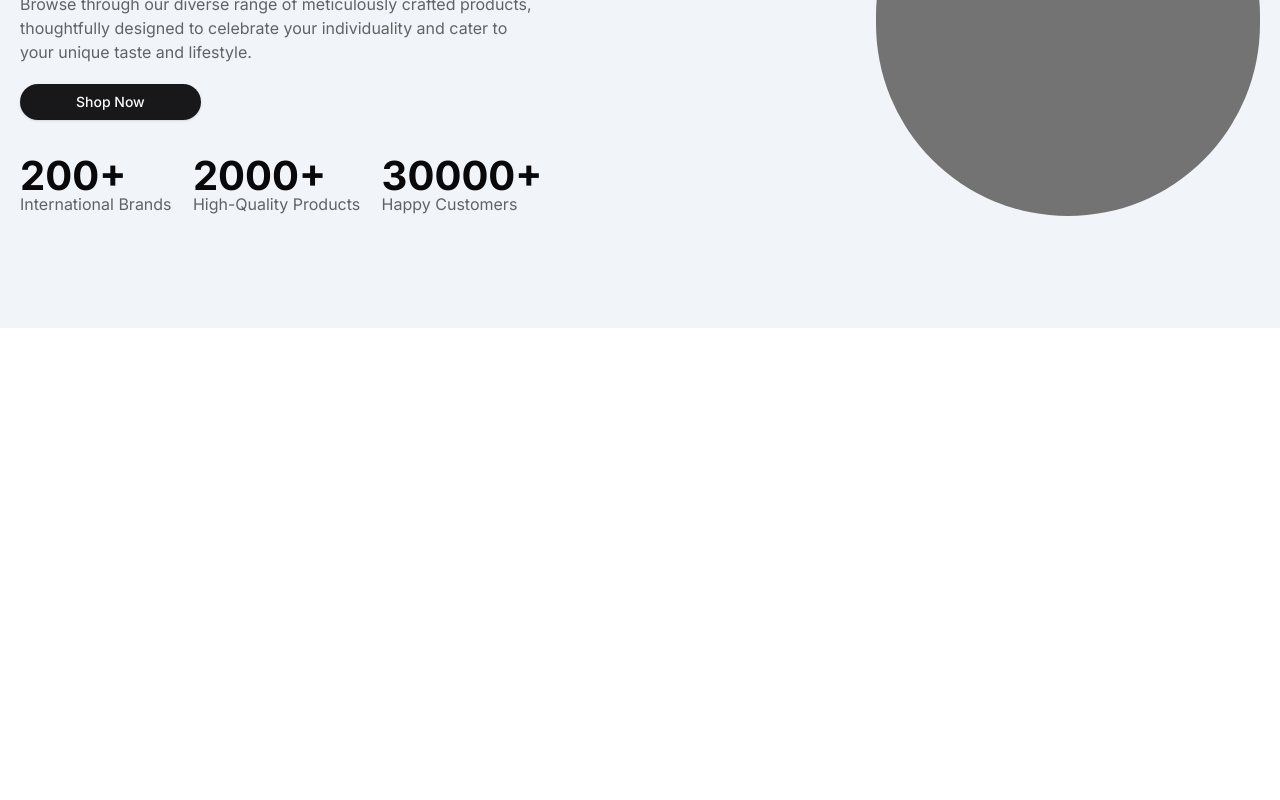
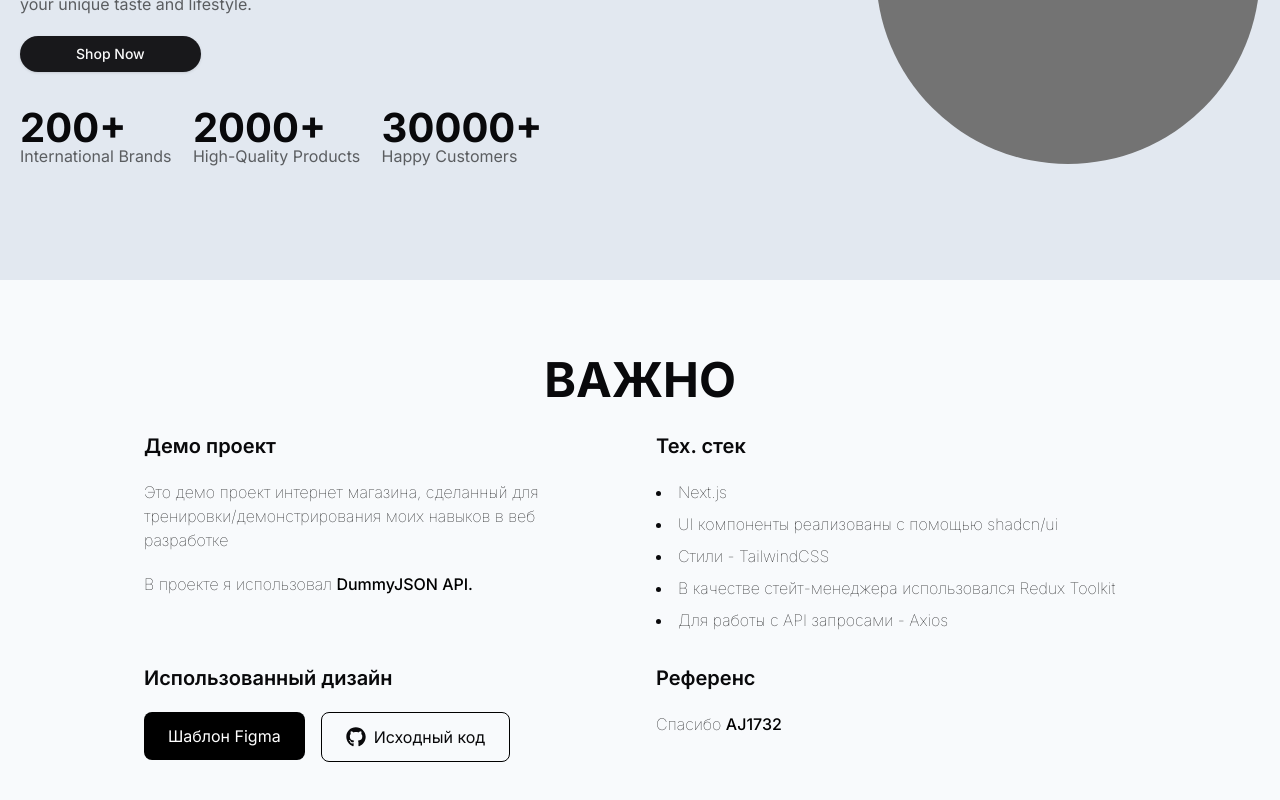
Before and after one commit to Gennod/ibb-shopco, a Next.js app: page / in a window 1280 px wide. Shown: the part 384-1184 px from the top of the page. Before the commit the page ends 800 px from the top, so only its background shows below. Built offline with nearby package versions, Linux system fonts and the light colour scheme.

Commit message:
feat: add NoticeSection

```diff
--- a/package.json
+++ b/package.json
@@ -18,6 +18,7 @@
     "next": "15.1.7",
     "react": "^19.0.0",
     "react-dom": "^19.0.0",
+    "react-icons": "^5.5.0",
     "tailwind-merge": "^3.0.1",
     "tailwindcss-animate": "^1.0.7"
   },
--- a/src/app/globals.css
+++ b/src/app/globals.css
@@ -155,3 +155,65 @@
 		@apply bg-background text-foreground;
 	}
 }
+
+::-webkit-scrollbar {
+	width: 7px;
+	height: 7px;
+}
+
+::-webkit-scrollbar-track {
+	background-color: white;
+}
+
+::-webkit-scrollbar-thumb {
+	background-color: black;
+}
+
+::-webkit-scrollbar-thumb {
+	border-radius: 100vw;
+	transition: all 500ms ease-in-out;
+}
+
+::-webkit-scrollbar-track:hover {
+	background-color: white;
+	transition: all 500ms ease-in-out;
+}
+
+::-webkit-scrollbar-thumb:hover {
+	background-color: black;
+}
+
+/* .content-grid {
+	--padding-inline: 1rem;
+	--content-max-width: 77.5rem;
+	--layout-max-width: 90rem;
+
+	display: grid;
+	grid-template-columns:
+		[full-width-start]
+		minmax(var(--padding-inline), 1fr)
+		[content-start]
+		min(100% - (var(--padding-inline) * 2), var(--content-max-width))
+		[content-end]
+		minmax(var(--padding-inline), 1fr)
+		[full-width-end];
+}
+.content-grid > :not(.full-width) {
+	grid-column: content;
+}
+.content-grid > .full-width {
+	grid-column: full-width;
+} */
+
+.no-scrollbar::-webkit-scrollbar {
+	display: none;
+}
+
+.no-scrollbar {
+	-ms-overflow-style: none;
+	scrollbar-width: none;
+}
+
+.text-balance {
+	text-wrap: balance;
+}
--- a/src/app/layout.tsx
+++ b/src/app/layout.tsx
@@ -23,7 +23,7 @@ export default function RootLayout({
 				<header className='content-grid fixed z-50 w-full bg-white border-b border-black/10'>
 					<Navbar />
 				</header>
-				<main className='pt-28 pl-5 pr-5 bg-slate-100'>{children}</main>
+				<main className='pt-20'>{children}</main>
 			</body>
 		</html>
 	)
--- a/src/app/page.tsx
+++ b/src/app/page.tsx
@@ -1,9 +1,10 @@
-import { HeroSection } from '@/components/sections/Homepage'
+import { HeroSection, NoticeSection } from '@/components/sections/Homepage'
 
 export default function Home() {
 	return (
 		<>
 			<HeroSection />
+			<NoticeSection />
 		</>
 	)
 }
--- a/src/components/sections/Homepage/HeroSection/index.tsx
+++ b/src/components/sections/Homepage/HeroSection/index.tsx
@@ -20,7 +20,7 @@ const data: {
 
 export default function HeroSection() {
 	return (
-		<section className='flex justify-between full-width pb-28 pt-12 lg:pt-24'>
+		<section className='flex justify-between items-center full-width pb-28 pt-12 pl-5 pr-5 lg:pt-20 bg-slate-200'>
 			<div>
 				<h1 className='font-integral text-4xl leading-[2.125rem] text-black max-md:max-w-[22.5rem] md:text-5xl lg:text-[4rem] lg:leading-[4rem] uppercase font-black'>
 					Find stuff
--- /dev/null
+++ b/src/components/sections/Homepage/NoticeSection/index.tsx
@@ -0,0 +1,78 @@
+import Link from 'next/link'
+import { FaGithub } from 'react-icons/fa'
+
+export default function NoticeSection() {
+	return (
+		<section className='bg-slate-50 flex w-full flex-col items-center gap-8 py-10 md:py-20'>
+			<h2 className='font-bold font-integral text-[2rem] md:text-4xl lg:text-center lg:text-[3rem] uppercase'>
+				Важно
+			</h2>
+			<div className='grid max-w-5xl gap-8 px-4 md:grid-cols-2 items-start'>
+				<div className='font-thin'>
+					<h3 className='text-xl font-semibold'>Демо проект</h3>
+					<p className='mt-5'>
+						Это демо проект интернет магазина, сделанный для
+						тренировки/демонстрирования моих навыков в веб разработке
+					</p>
+					<p className='mt-5'>
+						В проекте я использовал{' '}
+						<Link
+							href='https://dummyjson.com/docs/products'
+							target='_blank'
+							rel='noopener noreferrer'
+							className='font-medium text-black hover:underline'
+						>
+							DummyJSON API.
+						</Link>
+					</p>
+				</div>
+				<div>
+					<h3 className='text-xl font-semibold'>Тех. стек</h3>
+					<ul className='mt-5 font-thin list-inside list-disc space-y-2'>
+						<li>Next.js</li>
+						<li>UI компоненты реализованы с помощью shadcn/ui</li>
+						<li>Стили - TailwindCSS</li>
+						<li>В качестве стейт-менеджера использовался Redux Toolkit</li>
+						<li>Для работы с API запросами - Axios</li>
+					</ul>
+				</div>
+				<div className='flex flex-col gap-5'>
+					<h3 className='text-xl font-semibold'>Использованный дизайн</h3>
+					<div className='flex items-start justify-start gap-4 max-md:flex-col'>
+						<Link
+							href='https://www.figma.com/community/file/1273571982885059508'
+							target='_blank'
+							rel='noopener noreferrer'
+							className='inline-flex items-center gap-2 rounded-lg bg-black px-6 py-3 text-white transition-transform hover:scale-105'
+						>
+							<span>Шаблон Figma</span>
+						</Link>
+						<Link
+							href='https://github.com/Gennod/ibb-shopco'
+							target='_blank'
+							rel='noopener noreferrer'
+							className='inline-flex items-center gap-2 rounded-lg border border-black px-6 py-3 transition-transform hover:scale-105'
+						>
+							<FaGithub className='size-5' />
+							<span>Исходный код</span>
+						</Link>
+					</div>
+				</div>
+				<div>
+					<h3 className='text-xl font-semibold'>Референс</h3>
+					<p className='mt-5 font-thin'>
+						Спасибо{' '}
+						<Link
+							href='https://github.com/AJ1732'
+							target='_blank'
+							rel='noopener noreferrer'
+							className='font-medium text-black hover:underline'
+						>
+							AJ1732
+						</Link>
+					</p>
+				</div>
+			</div>
+		</section>
+	)
+}
--- a/src/components/sections/Homepage/index.tsx
+++ b/src/components/sections/Homepage/index.tsx
@@ -1 +1,2 @@
 export { default as HeroSection } from './HeroSection'
+export { default as NoticeSection } from './NoticeSection'
```
Also changed, not shown: 1 other file (tests, documents, lock files or other folders).
